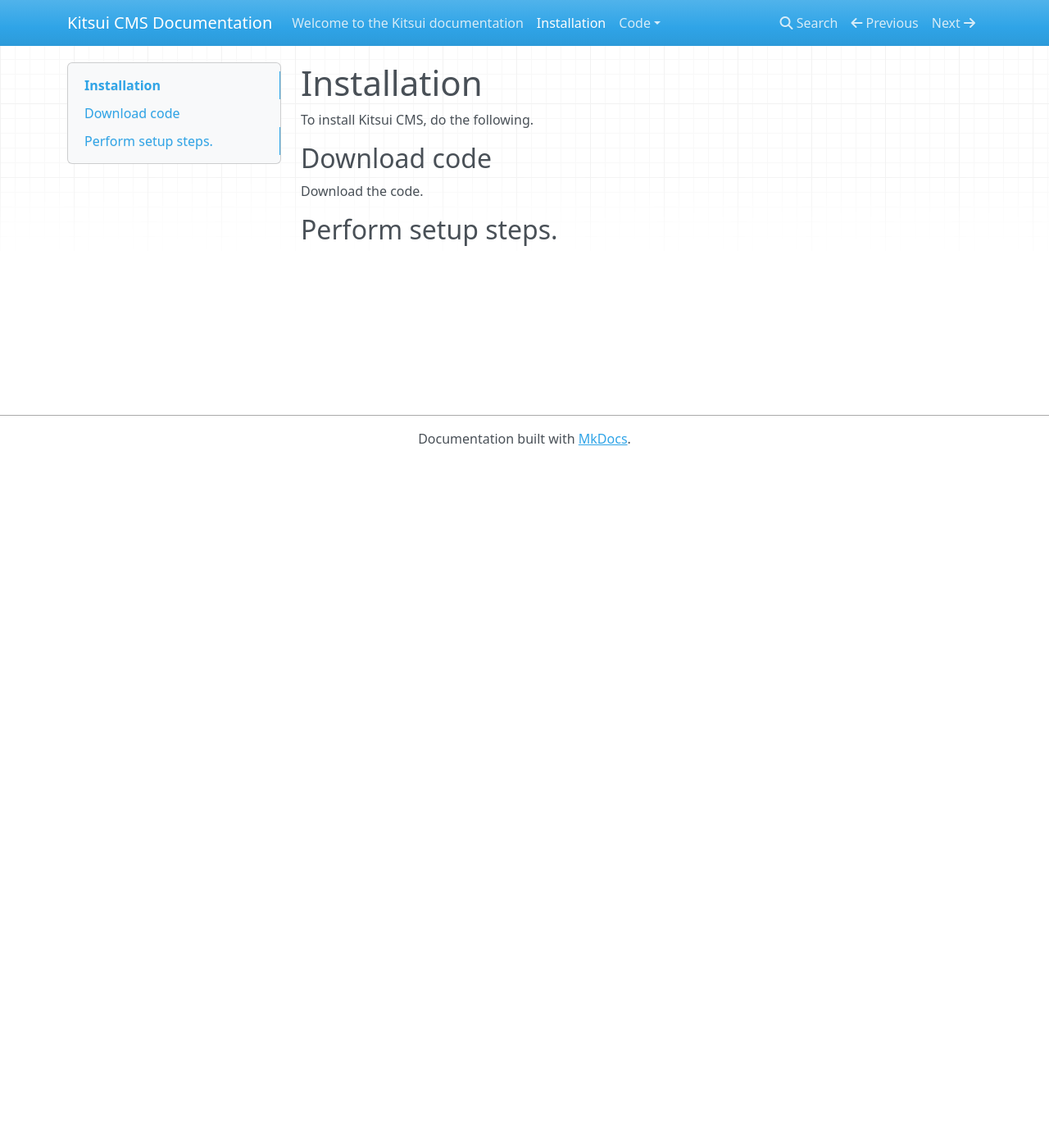
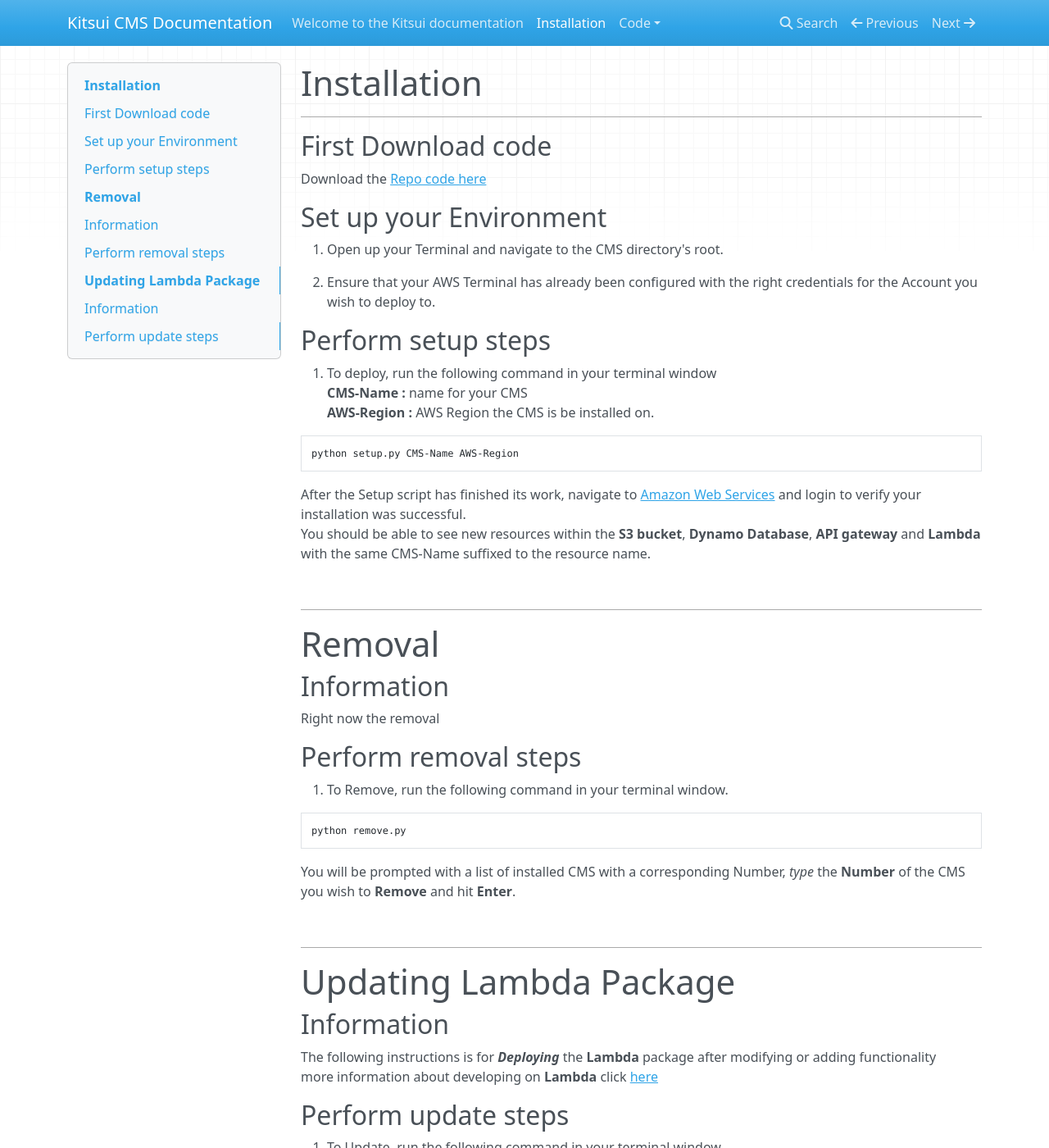
Before and after one commit to Kitsui/aws-cms-doc, an MkDocs documentation site: the page built from docs/installation.md, in a window 1280 px wide and 1400 px high. Shown: the whole window at 82% size. Built offline with MkDocs 1.6.1, drawn with Linux system fonts in a browser that asks for light colours; nearby versions of some CDN libraries; some of the changed text lies outside the part shown.

Commit message:
Drafted Installation Text

````diff
--- a/docs/installation.md
+++ b/docs/installation.md
@@ -1,7 +1,55 @@
 #Installation
-To install Kitsui CMS, do the following.
+<hr>
 
-##Download code
-Download the code.
+## First Download code
+Download the [Repo code here](https://github.com/Kitsui/AWS-CMS-LAMBDA)
 
-##Perform setup steps.
+## Set up your Environment
+1. Open up your Terminal and navigate to the CMS directory's root.
+
+2. Ensure that your AWS Terminal has already been configured with the right credentials for the Account you wish to deploy to.
+
+##Perform setup steps
+
+1. To deploy, run the following command in your terminal window
+**CMS-Name :** name for your CMS
+**AWS-Region :** AWS Region the CMS is be installed on.
+```Python
+python setup.py CMS-Name AWS-Region
+```
+After the Setup script has finished its work, navigate to [Amazon Web Services](aws.amazon.com) and login to verify your installation was successful.
+You should be able to see new resources within the **S3 bucket**, **Dynamo Database**, **API gateway** and **Lambda** with the same CMS-Name suffixed to the resource name.
+
+<br />
+<hr>
+
+#Removal
+##Information
+Right now the removal
+
+##Perform removal steps
+
+3. To Remove, run the following command in your terminal window.
+
+```Python
+python remove.py
+```
+You will be prompted with a list of installed CMS with a corresponding Number, _type_ the **Number** of the CMS you wish to **Remove** and hit **Enter**.
+
+<br />
+<hr>
+
+#Updating Lambda Package
+
+##Information
+The following instructions is for **_Deploying_** the **Lambda** package after modifying or adding functionality
+more information about developing on **Lambda** click [here](https://github.com/Kitsui/AWS-CMS-LAMBDA)
+
+##Perform update steps
+
+3. To Update, run the following command in your terminal window.
+
+```Python
+python update.py
+```
+You will be prompted with a list of installed CMS with a corresponding Number, _type_ the **Number** of the CMS you wish to **Update** and hit **Enter**.
--- a/mkdocs.yml
+++ b/mkdocs.yml
@@ -1,3 +1,3 @@
 site_name: Kitsui CMS Documentation
 site_description: Official documentation including setup guide for the Kitsui CMS.
-site_dir: /home/john/Documents/project/code/Kitsui.github.io/docs
+site_dir: ../Kitsui.github.io/docs
````
Also changed, not shown: docs/Code/index copy 2.md (added, +2 -0 lines), docs/Code/index copy 3.md (added, +2 -0 lines), docs/Code/index copy 4.md (added, +2 -0 lines), docs/Code/index copy.md (added, +2 -0 lines), installation.md (added, +7 -0 lines).
